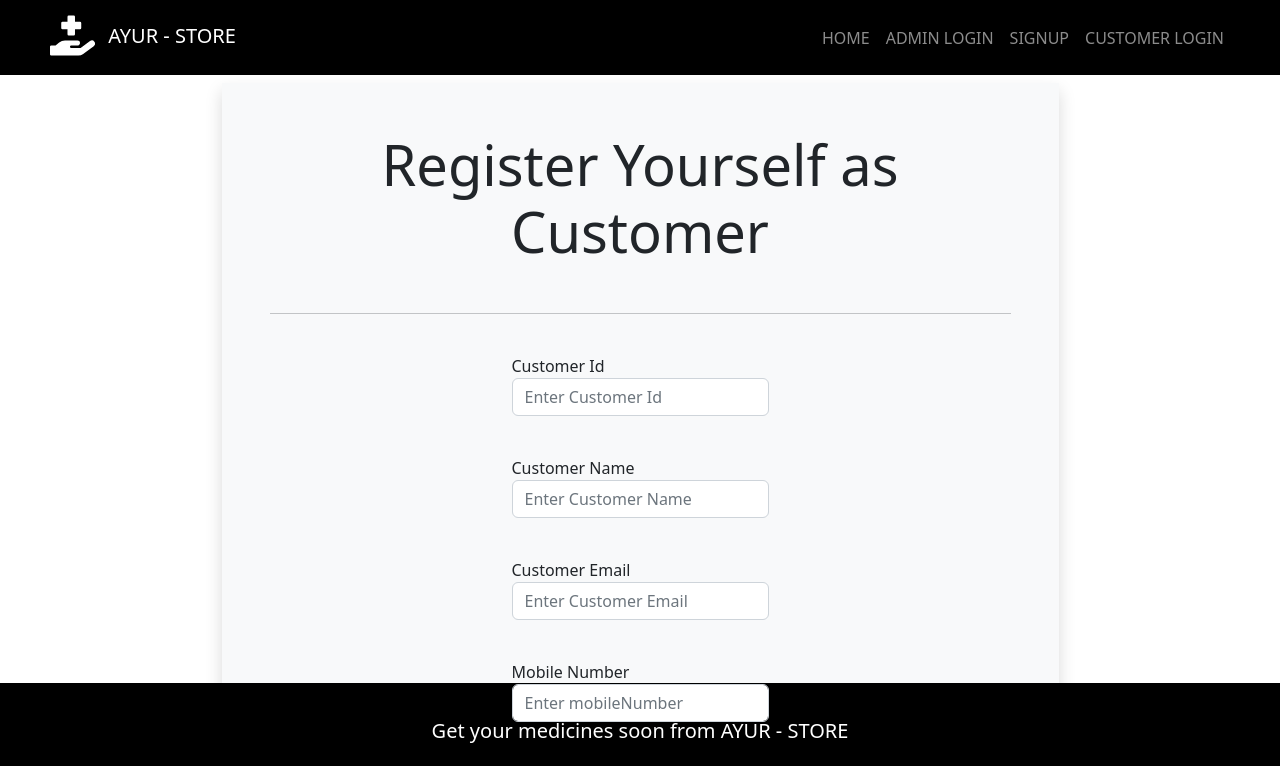
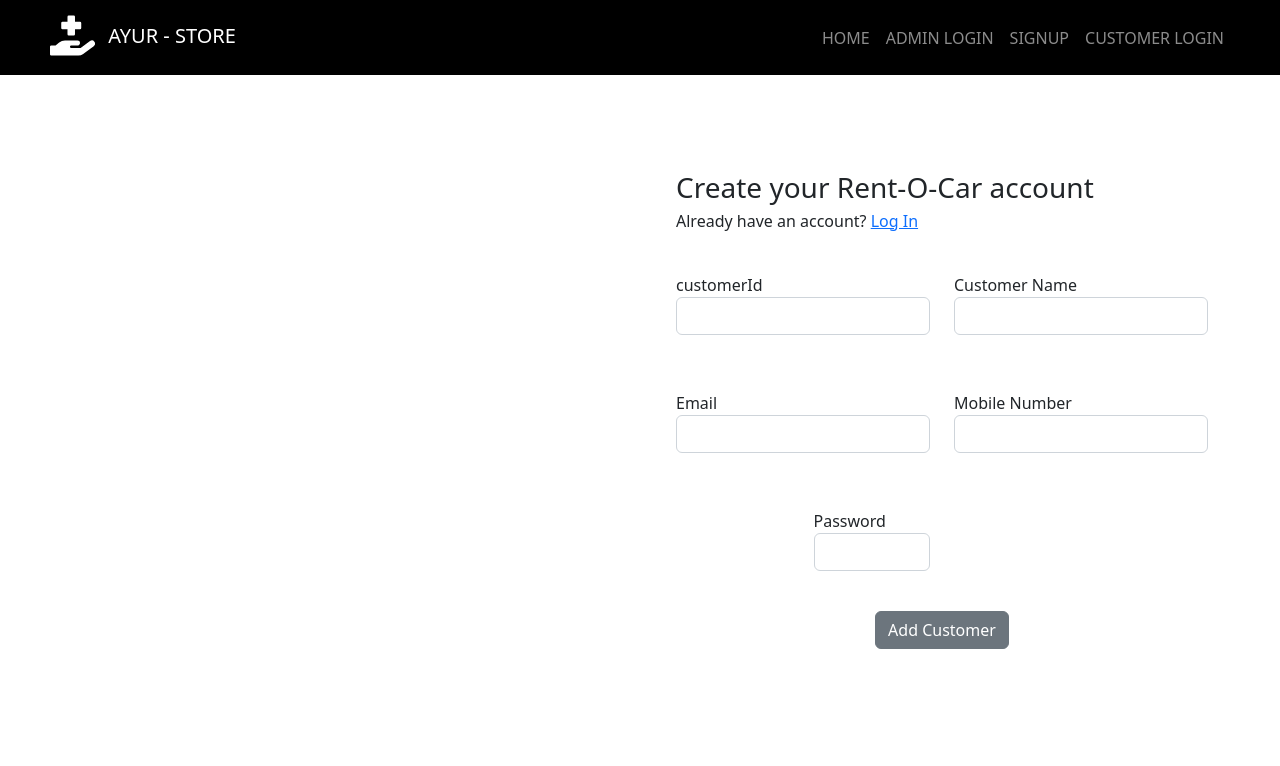
Before and after one commit to AnandJoshi901/Ayurveda-App, a React (Create React App) app in the folder OAA_Practice/oaa/: page /CustomerRegister in a window 1280 px wide. Shown: the top 766 px of the page. Built offline with nearby package versions, Linux system fonts and the light colour scheme.

Commit message:
customer register is done

```diff
--- a/OAA_Practice/oaa/src/Components/Registration/CustomerRegister.jsx
+++ b/OAA_Practice/oaa/src/Components/Registration/CustomerRegister.jsx
@@ -35,81 +35,65 @@ function CustomerRegister() {
       }
     );
   };
+
+
+
     return (
-    <div>
+        <>
         <HomeNavBar />
-    <div data-testid="create-1">
+      <div className="container-fluid px-1 px-md-5 px-lg-1 px-xl-5 py-5 mx-auto">
+        <div className="card card0 border-0">
+            <div className="row d-flex">
+            <div className="col-lg-6 bg-image">
+                <div className="bg-text text-white">Welcome to RENT-O-CAR</div>
+                <div className="text-white text-center"> You're Just One Step Away From Renting Your Favourite Car</div>
+            </div>
+                <div className="col-lg-6">
+                    <div className="card2 card border-0 px-4 py-5">
+                        <h3 className="mb-1">Create your Rent-O-Car account</h3>
+                        <p className="mb-4 text-sm">Already have an account? <a className="text-primary login" href="/Customer-Login">Log In</a></p>
 
-      <div className="container" >
-        <div className="w-75 mx-auto shadow p-5 mt-2 bg-light">
-          <div className="jumbotron">
-            <h1 className="display-4 text-center">Register Yourself as Customer</h1>
-            <br></br>
-            <hr></hr>
-            <br></br>
-            <div>
                         <form onSubmit={(e) => FormHandle(e)}>
-                <div className="form-group">
-                  <label for="exampleInputEmail1">Customer Id</label>
-                  <input
-                    type="number"
-                    className="form-control"
-                    name="customerId"
-                    placeholder="Enter Customer Id"
-                    required
-                    value={customerId}
-                    onChange={(e) => onInputChange(e)}
-                  />
+                        <div className="row mt-3">
+                            <div className="col-md-6">
+                            <label className="mb-0">
+                                    <h6 className="mb-0 text-sm">customerId</h6>
+                                </label> <input className="form-control" type="text" name="customerId" onChange={(e) => onInputChange(e)}
+                                value={customerId}  />
+
+                                <div className="invalid-feedback"> First Name must be 3 to 20 characters long</div>
                                 </div>
-                <div className="form-group">
-                  <label for="exampleInputEmail1">Customer Name</label>
-                  <input
-                    type="text"
-                    className="form-control"
-                    name="customerName"
-                    placeholder="Enter Customer Name"
-                    required
-                    value={customerName}
-                    onChange={(e) => onInputChange(e)}
-                  />
+                            <div className="col-md-6"> <label className="mb-0">
+                                    <h6 className="mb-0 text-sm">Customer Name</h6>
+                                </label> <input className="form-control" type="text" name="customerName" onChange={(e) => onInputChange(e)}
+                                value={customerName}  />
+                                <div className="invalid-feedback"> Last Name must be 3 to 20 characters long</div>
                                 </div>
-                <div className="form-group">
-                  <label for="exampleInputPassword1">Customer Email</label>
-                  <input
-                    type="email"
-                    className="form-control"
-                    name="emailId"
-                    placeholder="Enter Customer Email"
-                    required
-                    value={emailId}
-                    onChange={(e) => onInputChange(e)}
-                  />
                         </div>
-                <div className="form-group">
-                  <label for="exampleInputPassword1">Mobile Number</label>
-                  <input
-                    type="text"
-                    className="form-control"
-                    name="mobileNumber"
-                    placeholder="Enter mobileNumber"
-                    required
-                    value={mobileNumber}
-                    onChange={(e) => onInputChange(e)}
-                  />
+                        <div className="row mt-3">
+                            <div className="col-md-6"><label className="mb-0">
+                                <h6 className="mb-0 text-sm">Email</h6>
+                            </label> <input type="email" className="form-control" name="emailId" onChange={(e) => onInputChange(e)} pattern="^\w+([\.-]?\w+)*@\w+([\.-]?\w+)*(\.\w{2,3})+$"
+                                value={emailId} required />
+                                <div className="invalid-feedback"> Email Id not valid</div>
                             </div>
-                <div className="form-group">
-                  <label for="exampleInputPassword1">Customer Password</label>
-                  <input
-                    type="password"
-                    className="form-control"
-                    name="password"
-                    placeholder="Enter Customer Password"
-                    required
-                    value={password}
-                    onChange={(e) => onInputChange(e)}
-                  />
+                            <div className="col-md-6"> <label className="mb-0">
+                                <h6 className="mb-0 text-sm">Mobile Number</h6>
+                            </label> <input type="text" className="form-control" name="mobileNumber" onChange={(e) => onInputChange(e)}
+                                value={mobileNumber} pattern="^(?=.*\d)[\d]{10,10}$" required/>
+                                <div className="invalid-feedback"> Mobile number should be of 10 digits</div>
                             </div>
 
+                        </div>
+                        <div className="row mt-3">
+
+                            <div className="col-md-6"> <label className="mb-0">
+                                <h6 className="mb-0 text-sm">Password</h6>
+                            </label> <input type="password" className="form-control" name="password" onChange={(e) => onInputChange(e)}
+                                value={password} minLength="8" maxLength="16" required />
+                                <div className="invalid-feedback"> Password should be between 8 to 16 characters</div>
+                            </div>
+                        </div>
                         <div className="container text-center">
                   <button
                     id="addbtn"
@@ -125,7 +109,8 @@ function CustomerRegister() {
             </div>
         </div>
     </div>
-    </div>
+    </>
     );
   }
+
 export default CustomerRegister;
```
Lines whose indentation alone changed are shown as unchanged.
